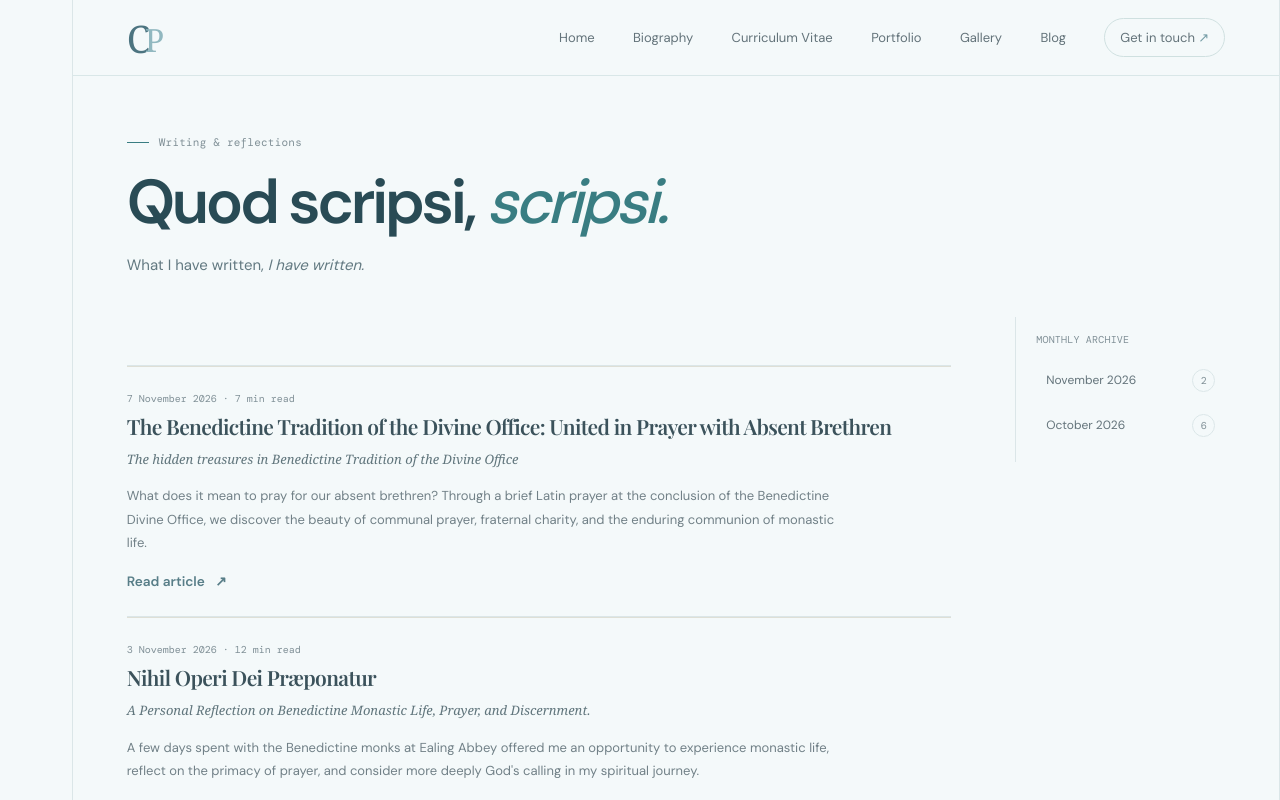
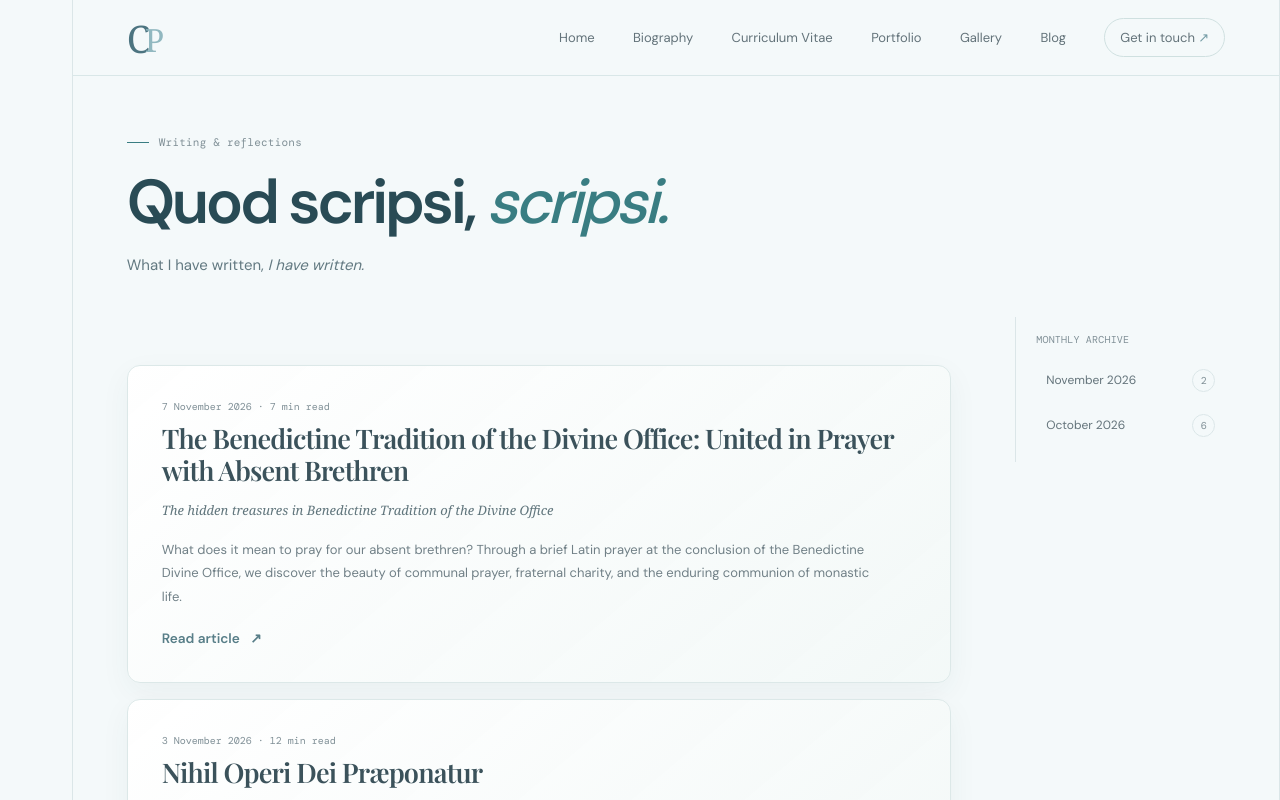
Before and after one commit to poonlonghei/poonlonghei.github.io, a Next.js app: page /blog in a window 1280 px wide. Shown: the top 800 px of the page. Built offline with nearby package versions, Linux system fonts and the light colour scheme; a web font is replaced by a local one.

Commit message:
Update english.css

```diff
--- a/src/styles/english.css
+++ b/src/styles/english.css
@@ -2193,3 +2193,49 @@
   .english-content > .subpage,
   .english-content > .portfolio-markdown-page { animation: none; }
 }
+
+/* Blog index cards and a consistent frame for images in future articles. */
+.english-content .post-list {
+  display: grid;
+  gap: 16px;
+  border-top: 0;
+}
+.english-content .post-list-item {
+  padding: clamp(22px, 3.5vw, 34px);
+  overflow: hidden;
+  border: 1px solid #dce8e8;
+  border-radius: 13px;
+  background: linear-gradient(140deg, rgb(255 255 255 / 96%), rgb(242 248 247 / 92%));
+  box-shadow: 0 10px 30px rgb(37 72 77 / 5%);
+  transition: transform 240ms cubic-bezier(.2,.7,.2,1), border-color 240ms ease, box-shadow 240ms ease;
+}
+.english-content .post-list-item:hover {
+  padding-left: clamp(22px, 3.5vw, 34px);
+  transform: translateY(-4px);
+  border-color: #b8d2d1;
+  box-shadow: 0 18px 38px rgb(37 72 77 / 11%);
+}
+.english-content .post-list-item h2 { font-size: clamp(21px, 2.3vw, 27px); }
+.english-content .post-list-item > p:not(.eyebrow) { margin-block: 12px 16px; }
+.english-content .post-list-item .text-action { font-weight: 600; }
+
+.english-content .article-body img {
+  display: block;
+  width: 100%;
+  max-width: 100%;
+  height: auto;
+  aspect-ratio: 16 / 9;
+  margin: 28px auto;
+  border: 1px solid #dce8e8;
+  border-radius: 12px;
+  background: #e7efee;
+  box-shadow: 0 14px 34px rgb(37 72 77 / 10%);
+  object-fit: cover;
+}
+
+@media (max-width: 640px) {
+  .english-content .post-list { gap: 12px; }
+  .english-content .post-list-item,
+  .english-content .post-list-item:hover { padding: 21px 18px; }
+  .english-content .article-body img { margin-block: 22px; border-radius: 9px; }
+}
```
